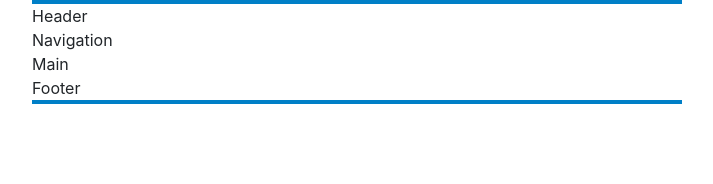
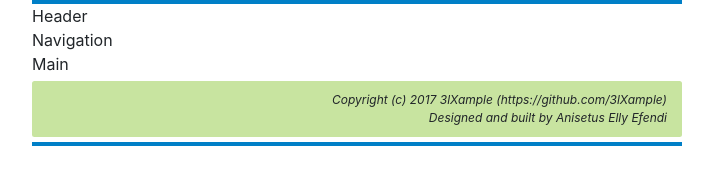
Before and after one commit to 3lXample/example-angularjs-controller, a website: page src/index.html in a window 1280 px wide. Shown: the whole page, without its empty margins (283-996 px from the left). Drawn offline with nearby package versions, Linux system fonts and the light colour scheme.

Commit message:
Add footer content

```diff
--- a/src/_app/style.css
+++ b/src/_app/style.css
@@ -11,3 +11,15 @@ body {
   border-top    : 4px solid #007fc7;
   border-bottom : 4px solid #007fc7;
 }
+body > footer {
+  background    : #c8e4a0;
+  border-radius : 2.5px;
+  padding       : 10px 15px;
+  margin        : 5px 0;
+}
+body > footer p {
+  font-size     : 12px;
+  font-style    : italic;
+  text-align    : right;
+  margin        : 0;
+}
--- a/src/index.html
+++ b/src/index.html
@@ -37,7 +37,10 @@
   <header>Header</header>
   <nav>Navigation</nav>
   <main>Main</main>
-  <footer>Footer</footer>
+  <footer>
+    <p>Copyright (c) 2017 3lXample (https://github.com/3lXample)</p>
+    <p>Designed and built by Anisetus Elly Efendi</p>
+  </footer>
   <!-- jQuery first, then Popper.js, then Bootstrap JS -->
   <script src="_vendor/jquery.slim.min.js"></script>
   <script src="_vendor/popper.min.js"></script>
```
